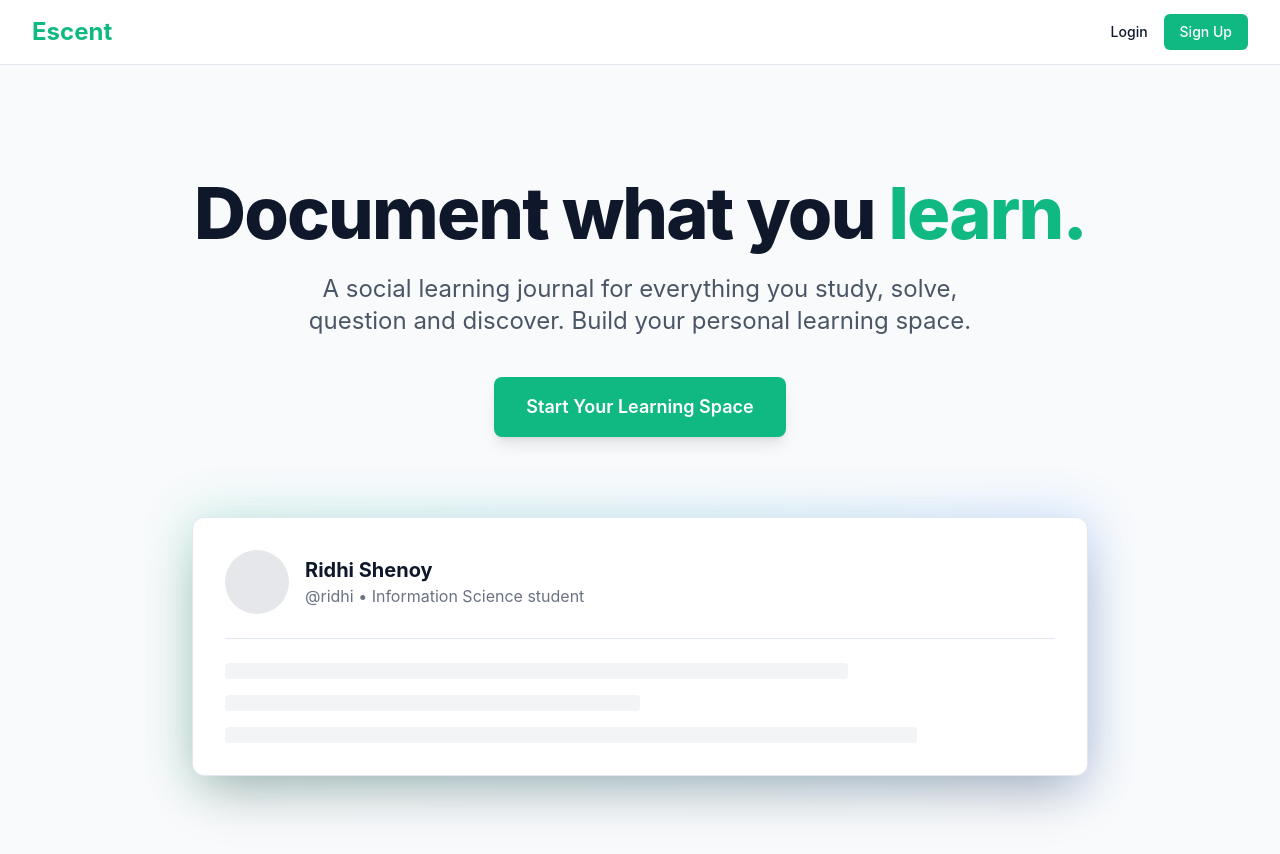
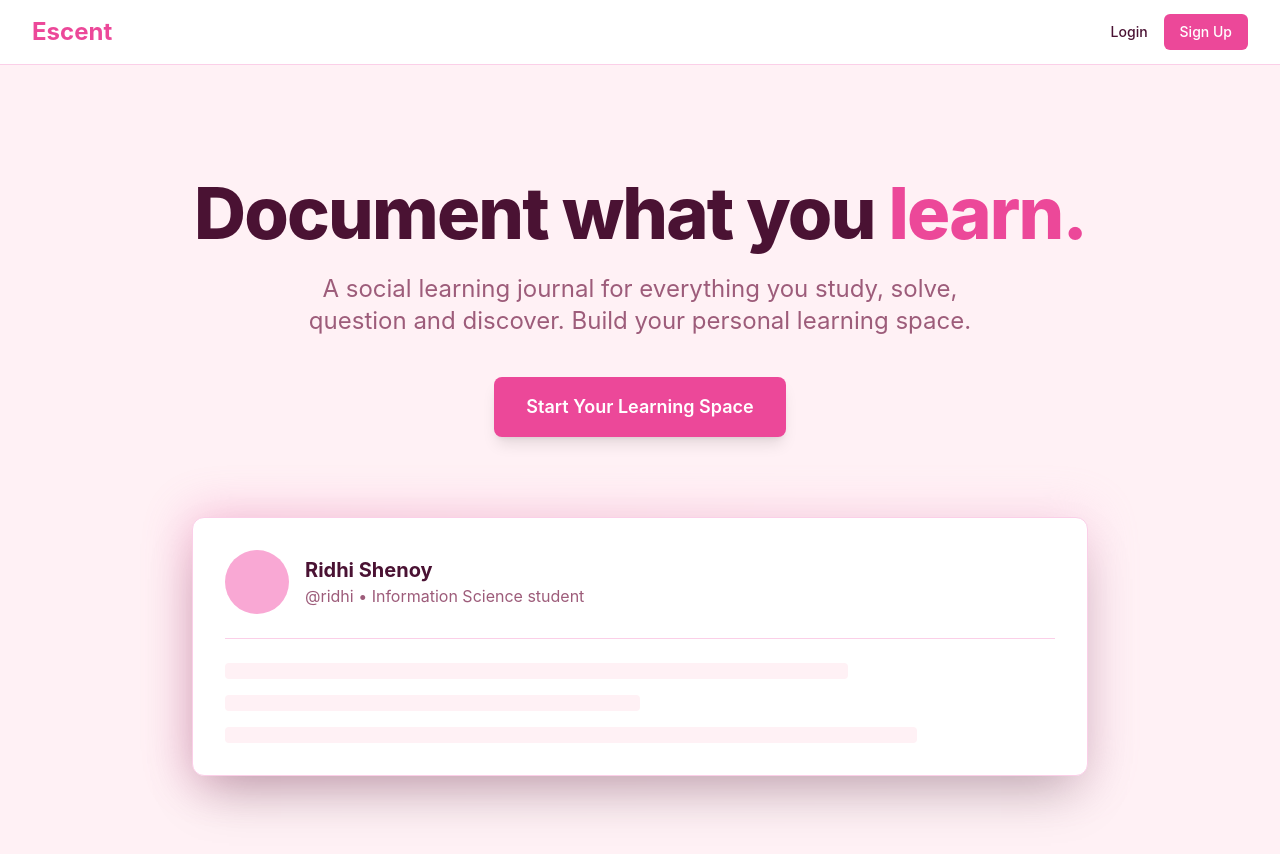
Before and after one commit to ridhishenoy/Escent, a React (Vite) app: page / in a window 1280 px wide. Shown: the top 854 px of the page. Built offline with nearby package versions, Linux system fonts and the light colour scheme.

Commit message:
changed the theme to pink and light pink

```diff
--- a/src/index.css
+++ b/src/index.css
@@ -1,19 +1,23 @@
 @import "tailwindcss";
 
 :root {
-  --primary: #10b981;
-  --bg-color: #f8fafc;
-  --text-color: #0f172a;
+  --primary: #ec4899;
+  --primary-soft: #f9a8d4;
+  --bg-color: #fff1f5;
+  --text-color: #4a1233;
+  --text-muted: #9d5c7a;
   --card-bg: #ffffff;
-  --border-color: #e2e8f0;
+  --border-color: #fbcfe8;
   --border-radius: 0.5rem;
   --font-family: 'Inter', system-ui, sans-serif;
 }
 
 @theme {
   --color-primary: var(--primary);
+  --color-primary-soft: var(--primary-soft);
   --color-background: var(--bg-color);
   --color-foreground: var(--text-color);
+  --color-muted: var(--text-muted);
   --color-card: var(--card-bg);
   --color-border: var(--border-color);
   --radius-custom: var(--border-radius);
@@ -33,3 +37,8 @@ body {
 * {
   box-sizing: border-box;
 }
+
+::selection {
+  background-color: var(--color-primary-soft);
+  color: var(--color-foreground);
+}
--- a/src/pages/Auth.tsx
+++ b/src/pages/Auth.tsx
@@ -2,7 +2,7 @@ export default function Auth() {
   return (
     <div className="max-w-md mx-auto mt-20 p-6 bg-[var(--color-card)] rounded-xl shadow-sm border border-[var(--color-border)]">
       <h2 className="text-2xl font-bold mb-6 text-center">Welcome to Escent</h2>
-      <p className="text-center text-gray-500 mb-8">Authentication is under construction.</p>
+      <p className="text-center text-[var(--color-muted)] mb-8">Authentication is under construction.</p>
     </div>
   )
 }
--- a/src/pages/Landing.tsx
+++ b/src/pages/Landing.tsx
@@ -6,7 +6,7 @@ export default function Landing() {
       <h1 className="text-5xl md:text-7xl font-extrabold tracking-tight mb-6">
         Document what you <span className="text-[var(--color-primary)]">learn.</span>
       </h1>
-      <p className="text-xl md:text-2xl text-gray-600 max-w-2xl mb-10">
+      <p className="text-xl md:text-2xl text-[var(--color-muted)] max-w-2xl mb-10">
         A social learning journal for everything you study, solve, question and discover.
         Build your personal learning space.
       </p>
@@ -19,19 +19,19 @@ export default function Landing() {
 
       {/* Decorative mockup placeholder */}
       <div className="mt-20 relative w-full max-w-4xl mx-auto">
-        <div className="absolute -inset-1 rounded-xl bg-gradient-to-r from-[var(--color-primary)] to-blue-500 opacity-20 blur-xl"></div>
-        <div className="relative bg-white rounded-xl shadow-2xl border border-[var(--color-border)] p-8">
+        <div className="absolute -inset-1 rounded-xl bg-gradient-to-r from-[var(--color-primary)] to-[var(--color-primary-soft)] opacity-30 blur-xl"></div>
+        <div className="relative bg-[var(--color-card)] rounded-xl shadow-2xl border border-[var(--color-border)] p-8">
           <div className="flex items-center gap-4 mb-6 pb-6 border-b border-[var(--color-border)]">
-            <div className="w-16 h-16 rounded-full bg-gray-200"></div>
+            <div className="w-16 h-16 rounded-full bg-[var(--color-primary-soft)]"></div>
             <div className="text-left">
               <h3 className="text-xl font-bold">Ridhi Shenoy</h3>
-              <p className="text-gray-500">@ridhi • Information Science student</p>
+              <p className="text-[var(--color-muted)]">@ridhi • Information Science student</p>
             </div>
           </div>
           <div className="space-y-4">
-            <div className="h-4 bg-gray-100 rounded w-3/4"></div>
-            <div className="h-4 bg-gray-100 rounded w-1/2"></div>
-            <div className="h-4 bg-gray-100 rounded w-5/6"></div>
+            <div className="h-4 bg-[var(--color-background)] rounded w-3/4"></div>
+            <div className="h-4 bg-[var(--color-background)] rounded w-1/2"></div>
+            <div className="h-4 bg-[var(--color-background)] rounded w-5/6"></div>
           </div>
         </div>
       </div>
```
